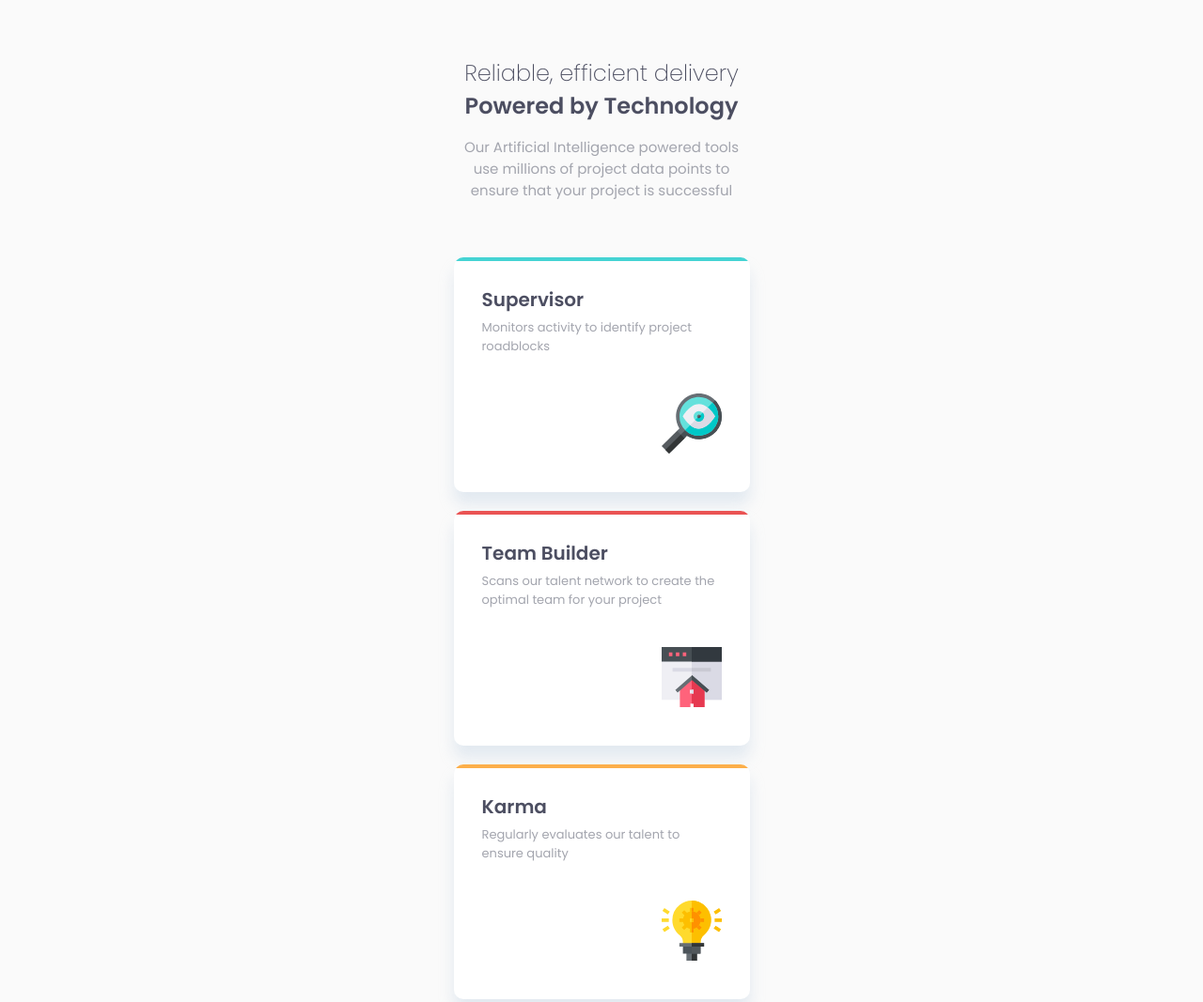
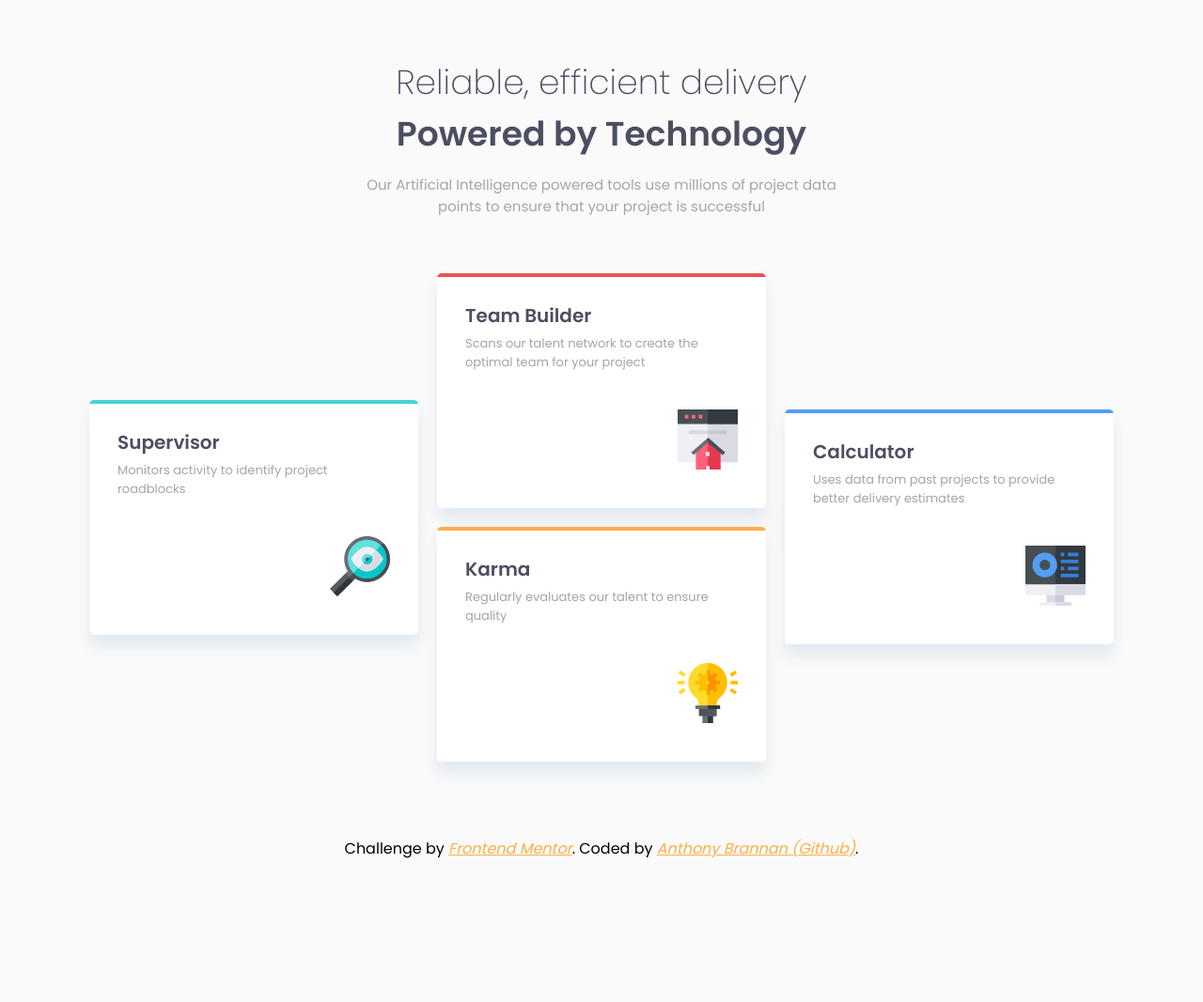
Before and after one commit to Anthony-Brannan/Four-card-feature-section, a website: page index.html in a window 1280 px wide. Shown: the top 1067 px of the page at 94% size. After the commit the page ends 976 px from the top, so only its background shows below. Drawn offline with Linux system fonts and the light colour scheme.

Commit message:
Made responsive, challenge done.

```diff
--- a/css/style.css
+++ b/css/style.css
@@ -18,7 +18,7 @@
   flex-direction: column;
   justify-content: center;
   align-items: center;
-  padding: 6rem 3rem 6rem 3rem;
+  padding: 6rem 0rem 6rem 0rem;
 }
 
 a {
@@ -130,3 +130,36 @@
   font-size: 1.3rem;
   font-weight: 400;
 }
+
+@media only screen and (min-width: 1000px) {
+  footer {
+    font-size: 1.6rem;
+  }
+
+  .feature-card {
+    border-radius: 5px;
+    width: 35rem;
+  }
+
+  .feature-card__container--middle {
+    padding: 0 2rem 0 2rem;
+  }
+
+  .feature-card__container {
+    flex-direction: row;
+  }
+
+  .header {
+    font-size: 3.6rem;
+    width: 500px;
+  }
+
+  .copy-text {
+    font-size: 1.5rem;
+    width: 50rem;
+  }
+
+  .feature-card__text {
+    font-size: 1.3rem;
+  }
+}
```
